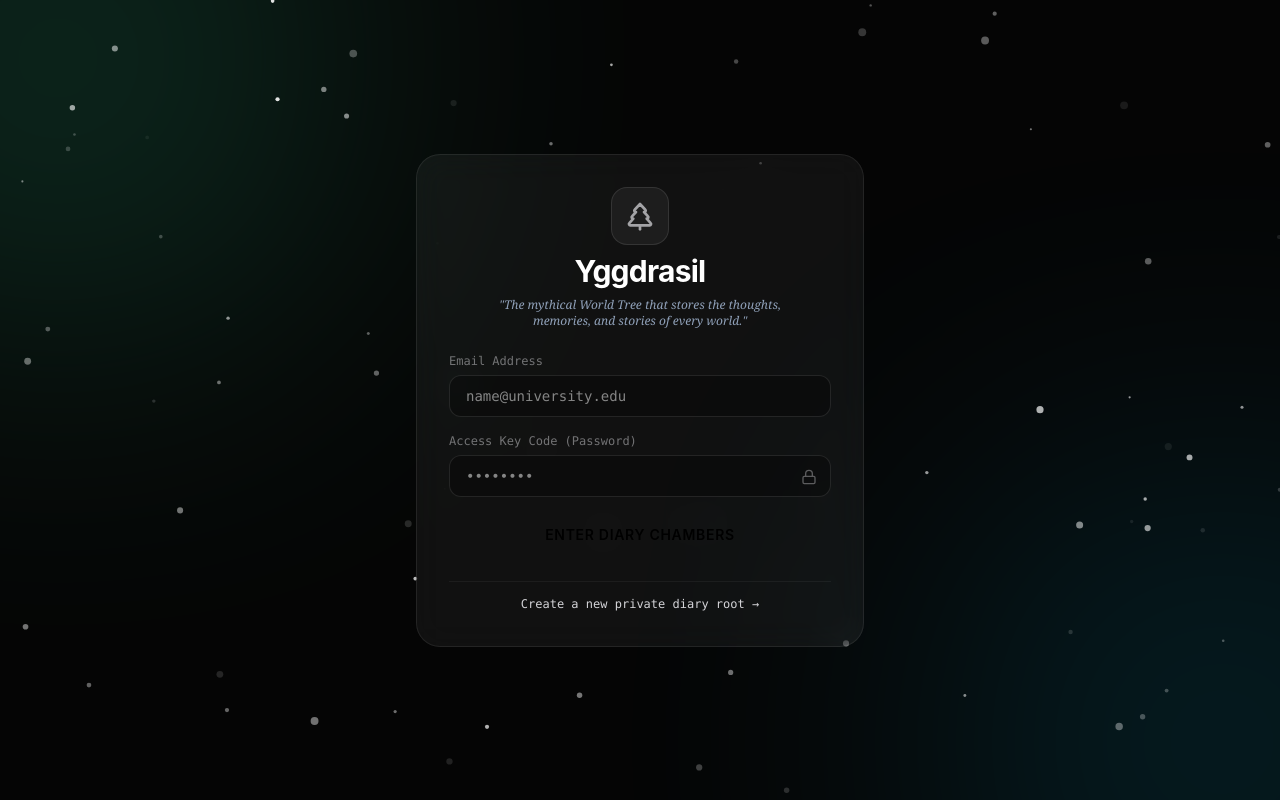
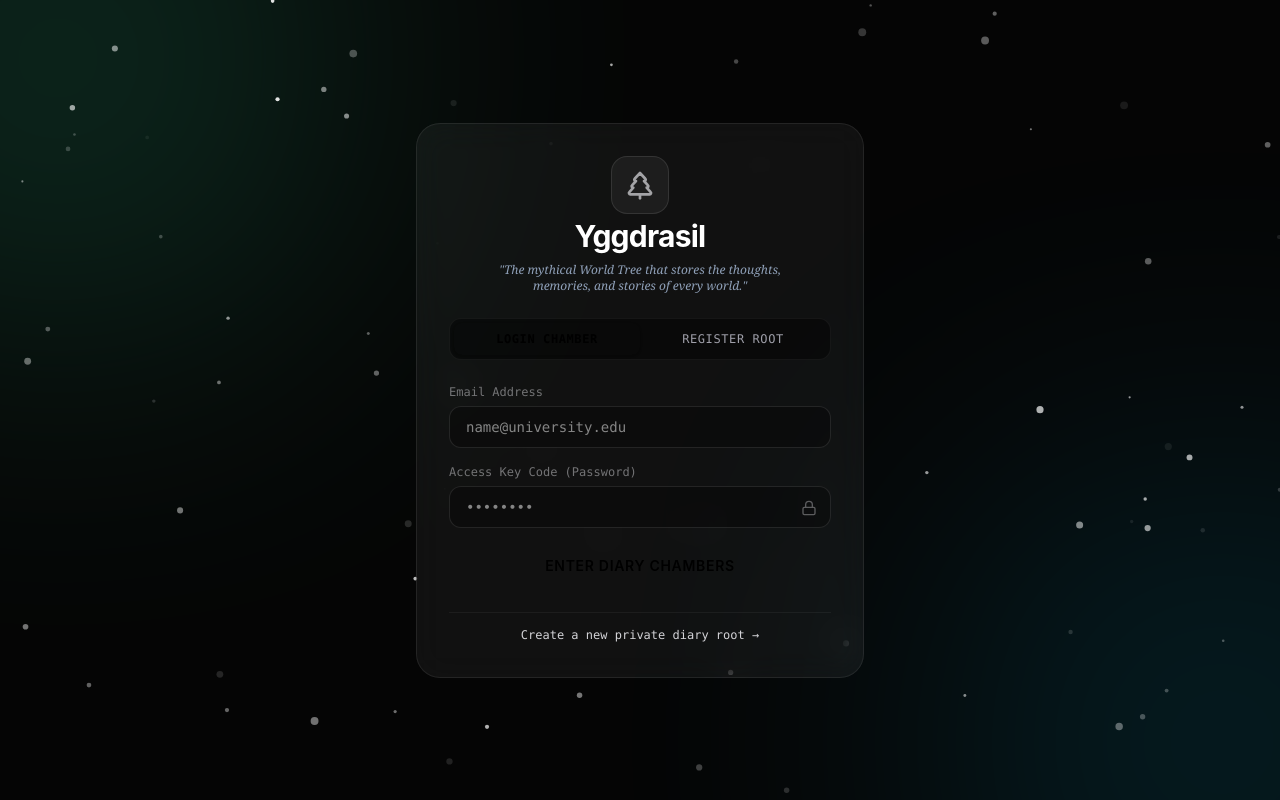
Before and after one commit to gurleenkaur0202/Yggdrasil, a React (Vite) app: page / in a window 1280 px wide. Built offline with nearby package versions, Linux system fonts and the light colour scheme.

Commit message:
refactor: improve authentication and data fetching
- Update fetchAllUserData to handle tokens safely
- Add login support to registration endpoint
- Clean up README documentation

```diff
--- a/server.ts
+++ b/server.ts
@@ -213,6 +213,11 @@ app.post("/api/auth/register", async (req, res) => {
     const db = await readDB();
     const existingUser = db.users.find((u) => u.email.toLowerCase() === email.toLowerCase());
     if (existingUser) {
+      if (existingUser.passwordHash === hashPassword(password)) {
+        const token = signToken({ userId: existingUser.id });
+        const { passwordHash, ...userResponse } = existingUser;
+        return res.status(200).json({ user: userResponse, token });
+      }
       return res.status(400).json({ error: "An account with this email already exists." });
     }
 
--- a/src/App.tsx
+++ b/src/App.tsx
@@ -74,7 +74,7 @@ export default function App() {
   // Fetch all user records upon successful authentication
   useEffect(() => {
     if (token) {
-      fetchAllUserData();
+      fetchAllUserData(token);
     }
   }, [token]);
 
@@ -87,9 +87,11 @@ export default function App() {
     }
   }, [user]);
 
-  const fetchAllUserData = async () => {
+  const fetchAllUserData = async (activeToken?: string | null) => {
+    const currentToken = activeToken || token;
+    if (!currentToken) return;
     try {
-      const headers = { Authorization: `Bearer ${token}` };
+      const headers = { Authorization: `Bearer ${currentToken}` };
 
       const [entriesRes, tasksRes, habitsRes, lettersRes, bucketRes] = await Promise.all([
         fetch("/api/diary", { headers }),
@@ -486,13 +488,45 @@ export default function App() {
               <div className="absolute -bottom-12 -right-12 w-48 h-48 bg-[var(--accent-color)]/5 rounded-full blur-3xl pointer-events-none" />
 
               <div className="text-center space-y-2">
-                <div className="inline-flex p-3 rounded-2xl bg-white/5 border border-white/10 mb-2">
+                <div className="inline-flex p-3 rounded-2xl bg-white/5 border border-white/10 mb-1">
                   <TreePine className="w-8 h-8 text-[var(--primary-color)] animate-pulse" />
                 </div>
                 <h1 className="text-3xl font-display font-bold tracking-tight text-white">Yggdrasil</h1>
                 <p className="text-xs text-slate-400 max-w-xs mx-auto font-serif italic">
                   "The mythical World Tree that stores the thoughts, memories, and stories of every world."
                 </p>
+              </div>
+
+              {/* Navigation Tab Selector for Auth Modes */}
+              <div className="flex bg-black/40 p-1 rounded-xl border border-white/5">
+                <button
+                  type="button"
+                  onClick={() => {
+                    setAuthMode("login");
+                    setAuthError("");
+                  }}
+                  className={`flex-1 py-2 text-center rounded-lg text-xs font-mono tracking-wider transition-all duration-200 ${
+                    authMode === "login"
+                      ? "bg-[var(--primary-color)] text-black font-semibold shadow"
+                      : "text-zinc-400 hover:text-white"
+                  }`}
+                >
+                  LOGIN CHAMBER
+                </button>
+                <button
+                  type="button"
+                  onClick={() => {
+                    setAuthMode("register");
+                    setAuthError("");
+                  }}
+                  className={`flex-1 py-2 text-center rounded-lg text-xs font-mono tracking-wider transition-all duration-200 ${
+                    authMode === "register"
+                      ? "bg-[var(--primary-color)] text-black font-semibold shadow"
+                      : "text-zinc-400 hover:text-white"
+                  }`}
+                >
+                  REGISTER ROOT
+                </button>
               </div>
 
               {authError && (
@@ -561,6 +595,7 @@ export default function App() {
 
               <div className="text-center pt-2 border-t border-white/5">
                 <button
+                  type="button"
                   onClick={() => {
                     setAuthMode(authMode === "login" ? "register" : "login");
                     setAuthError("");
```
Also changed, not shown: 1 other file (tests, documents, lock files or other folders).
